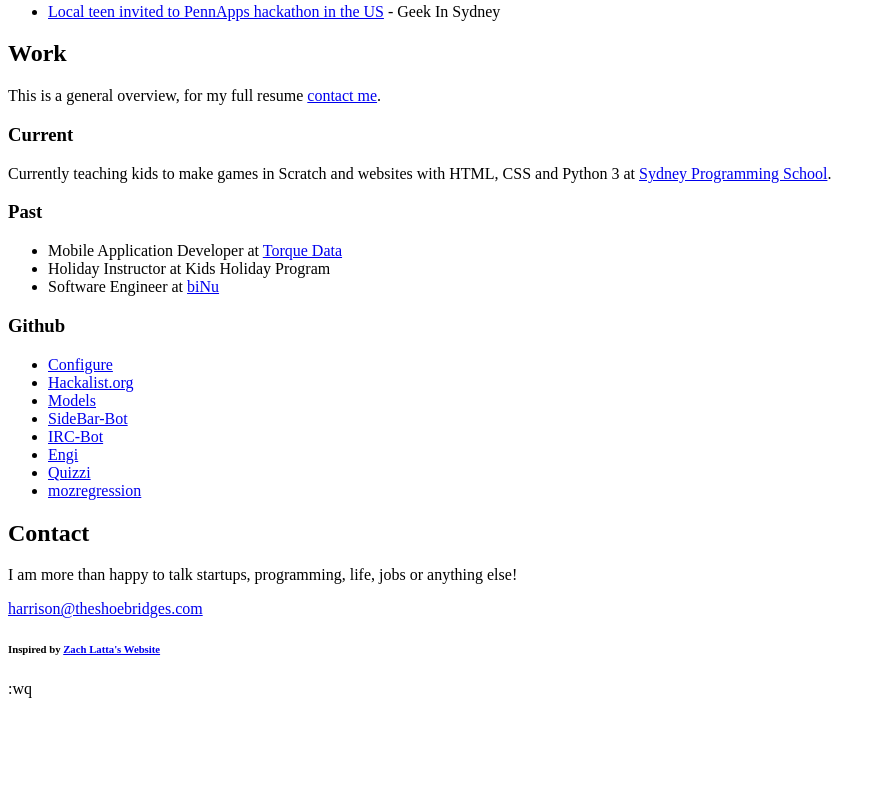
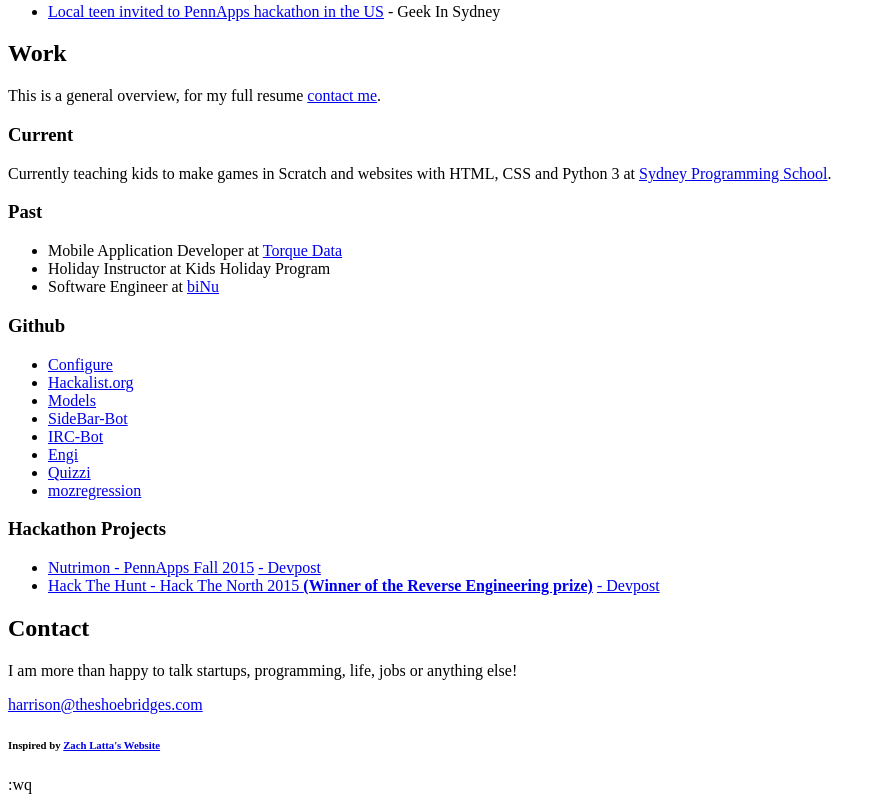
Before and after one commit to akshaykumar12527/akshaykumar12527.github.io, a website: page index.html in a window 1280 px wide. Shown: the part 862-1672 px from the top of the page, without its empty margins (0-886 px from the left). Before the commit the page ends 1576 px from the top, so only its background shows below. Drawn offline with Linux system fonts and the light colour scheme.

Commit message:
Add hackathon projects

```diff
--- a/index.html
+++ b/index.html
@@ -54,6 +54,12 @@
             <li><a href="https://github.com/mozilla/mozregression">mozregression</a></li>
         </ul>
 
+        <h3>Hackathon Projects</h3>
+        <ul>
+            <li><a href="http://github.com/paked/nutrimon">Nutrimon - PennApps Fall 2015</a> <a href="http://devpost.com/software/nutrimon-dcx5lw">- Devpost</a></li>
+            <li><a href="http://github.com/aakagi/hackthehunt">Hack The Hunt - Hack The North 2015 <strong>(Winner of the Reverse Engineering prize)</strong></a> <a href="http://devpost.com/software/hack-the-hunt">- Devpost</a></li>
+        </ul>
+
         <h2>Contact</h2>
         <p>I am more than happy to talk startups, programming, life, jobs or anything else!</p>
         <a href="mailto:harrison@theshoebridges.com">harrison@theshoebridges.com</a>
```
